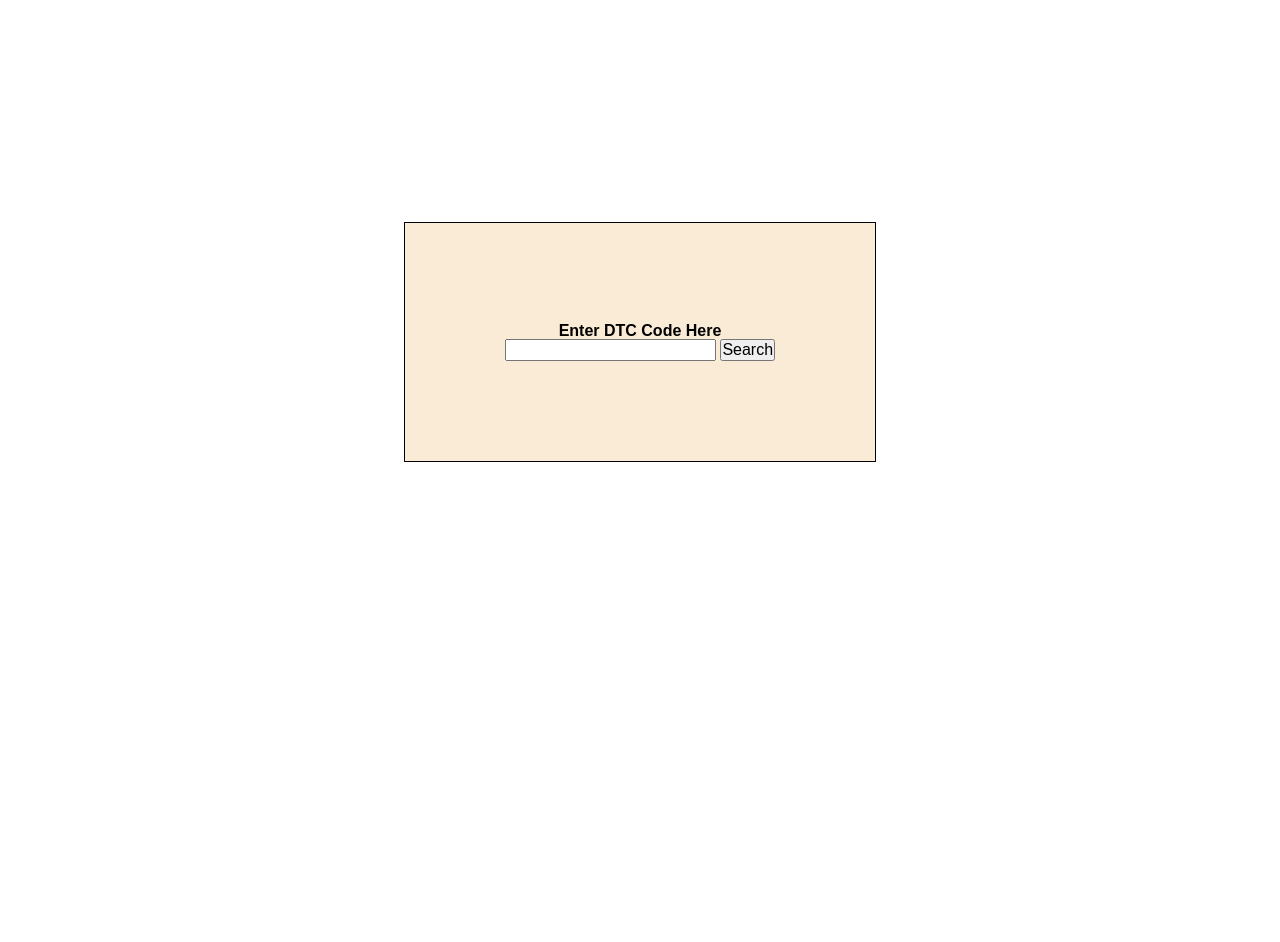
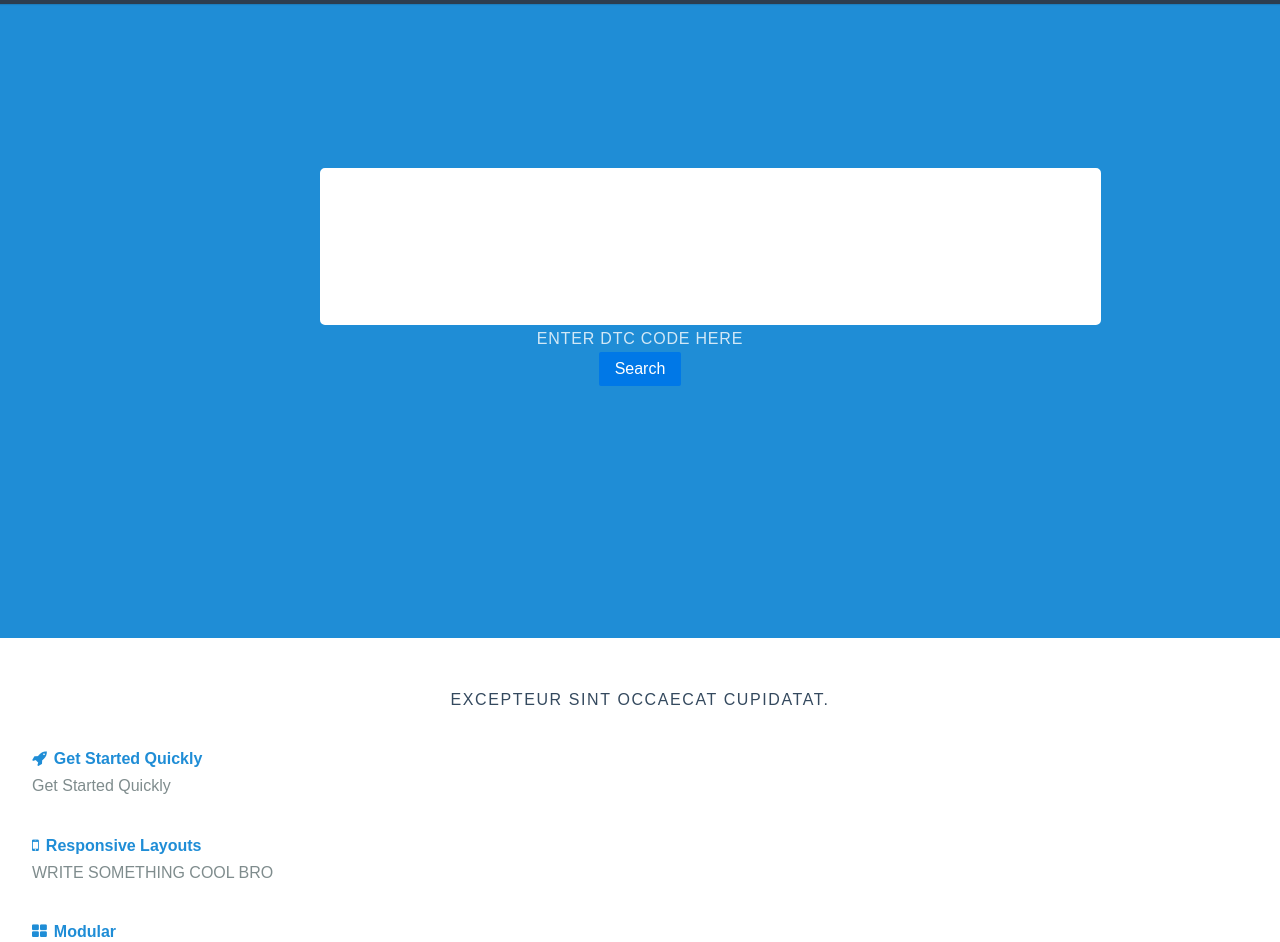
Before and after one commit to jacob-kachmarek/dtc-solutions, a plain HTML site: page index.html in a window 1280 px wide. Shown: the part 58-1000 px from the top of the page. Before the commit the page ends 800 px from the top, so only its background shows below. Drawn offline with nearby package versions, Linux system fonts and the light colour scheme.

Commit message:
Added frameWork PureCss, began styling site, and added back button to the results.html

```diff
--- a/assets/css/style.css
+++ b/assets/css/style.css
@@ -1,10 +1,13 @@
+* {
+    -webkit-box-sizing: border-box;
+    -moz-box-sizing: border-box;
+    box-sizing: border-box;
+}
+
 body {
-    display: flex;
-    align-items: center;
-    justify-content: center;
-    height: 100vh;
-    margin: 0;
-    padding: 0;
+    line-height: 1.7em;
+    color: #7f8c8d;
+    font-size: 13px;
 }
 
 #search-container {
@@ -35,3 +38,170 @@ button {
     flex-direction: column;
     margin: 5px;
 }
+
+h2,
+h3,
+h4,
+label {
+    color: #34495e;
+}
+
+.l-box {
+    padding: 1em;
+}
+
+.l-box-lrg {
+    padding: 2em;
+    border-bottom: 1px solid rgba(0,0,0,0.1);
+}
+
+.is-center {
+    text-align: center;
+}
+
+.pure-button {
+    background-color: #1f8dd6;
+    color: white;
+    padding: 0.5em 2em;
+    border-radius: 5px;
+}
+
+a.pure-button-primary {
+    background: white;
+    color: #1f8dd6;
+    border-radius: 5px;
+    font-size: 120%;
+}
+
+.home-menu {
+    background: #2d3e50;
+    padding: 0.5em;
+    text-align: center;
+    box-shadow: 0 1px 1px rgba(0,0,0, 0.10);
+}
+
+.pure-menu.pure-menu-fixed {
+    border-bottom: none;
+    z-index: 4;
+}
+
+.home-menu .pure-menu-heading {
+    color: white;
+    font-weight: 400;
+    font-size: 120%;
+}
+
+.home-menu .pure-menu-selected a {
+    color: white;
+}
+
+.home-menu a {
+    color: #6FBEF3;
+}
+.home-menu li a:hover,
+.home-menu li a:focus {
+    background: none;
+    border: none;
+    color: #AECFE5;
+}
+
+.splash-container {
+    background: #1f8dd6;
+    z-index: 1;
+    overflow: hidden;
+    /* The following styles are required for the "scroll-over" effect */
+    width: 100%;
+    height: 88%;
+    top: 0;
+    left: 0;
+    position: fixed !important;
+}
+
+.splash {
+    width: 80%;
+    height: 50%;
+    margin: auto;
+    position: absolute;
+    top: 100px; left: 0; bottom: 0; right: 0;
+    text-align: center;
+    text-transform: uppercase;
+}
+
+.splash-head {
+    font-size: 20px;
+    font-weight: bold;
+    color: rgb(0, 0, 0);
+    border: 3px solid white;
+    padding: 1em 1.6em;
+    font-weight: 100;
+    border-radius: 5px;
+    line-height: 1em;
+}
+
+/* This is the subheading that appears on the blue section */
+.splash-subhead {
+    color: white;
+    letter-spacing: 0.05em;
+    opacity: 0.8;
+}
+
+.content-wrapper {
+    /* These styles are required for the "scroll-over" effect */
+    position: absolute;
+    top: 87%;
+    width: 100%;
+    min-height: 12%;
+    z-index: 2;
+    background: white;
+
+}
+.content {
+    padding: 1em 1em 3em;
+}
+.content-head {
+    font-weight: 400;
+    text-transform: uppercase;
+    letter-spacing: 0.1em;
+    margin: 2em 0 1em;
+}
+
+.content-subhead {
+    color: #1f8dd6;
+}
+
+.content-subhead i {
+        margin-right: 7px;
+}
+
+@media (min-width: 48em) {
+
+    body {
+        font-size: 16px;
+    }
+
+    .home-menu {
+        text-align: left;
+    }
+        .home-menu ul {
+            float: right;
+        }
+
+    .splash {
+        width: 50%;
+        height: 50%;
+    }
+
+    .splash-head {
+        font-size: 250%;
+    }
+
+    .l-box-lrg {
+        border: none;
+    }
+
+}
+@media (min-width: 78em) {
+    .splash-head {
+        font-size: 300%;
+    }
+}
--- a/index.html
+++ b/index.html
@@ -5,26 +5,63 @@
     <meta name="viewport" content="width=device-width, initial-scale=1.0">
     <link rel="stylesheet" href="./assets/css/reset.css">
     <link rel="stylesheet" href="./assets/css/style.css">
+    <link rel="stylesheet" href="https://netdna.bootstrapcdn.com/font-awesome/4.0.3/css/font-awesome.css">
+    <link rel="stylesheet" href="https://cdn.jsdelivr.net/npm/purecss@3.0.0/build/pure-min.css" integrity="sha384-X38yfunGUhNzHpBaEBsWLO+A0HDYOQi8ufWDkZ0k9e0eXz/tH3II7uKZ9msv++Ls" crossorigin="anonymous">
     <link rel="stylesheet" href="https://cdn.jsdelivr.net/npm/purecss@3.0.0/build/base-min.css">
     <script src="https://ajax.googleapis.com/ajax/libs/jquery/3.6.4/jquery.min.js"></script>
-    <title>dtc-solutions</title>
+    <title>DTC-solutions</title>
 </head>
 
 <body>
-    <div>
-        <div id="search-container">
-            <div id="exp">
-                <h3>Enter DTC Code Here</h3>
-            </div>
-            <div id="input-search">
-                <input id="dtc-input">
-                <button id="search-button">Search</button>
+    <div class="header">
+        <div class="home-menu pure-menu pure-menu-horizontal pure-menu-fixed">
+            <a class="pure-menu-heading" href="">DTC Solutions</a>
+            <ul class="pure-menu-list">
+                <li class="pure-menu-item pure-menu-selected"><a href="#" class="pure-menu-link">Home</a></li>
+                <li class="pure-menu-item"><a href="#contact" class="pure-menu-link">Contact</a></li>
+            </ul>
+        </div>
+    </div>
+
+    <div class="splash-container">
+        <div class="splash">
+            <input id="dtc-input" class="splash-head"></input>
+            <p class="splash-subhead">ENTER DTC CODE HERE</p>
+            <button id="search-button" class="pure-button pure-button-primary">Search</button>
+        </div>
+    </div>
+
+    <div class="content-wrapper">
+        <div class="content">
+            <h2 class="content-head is-center">Excepteur sint occaecat cupidatat.</h2>
+            <div class="pure-g">
+                <div class="l-box pure-u-1 pure-u-md-1-2 pure-u-lg-1-4">
+                    <h3 class="content-subhead"><i class="fa fa-rocket"></i>Get Started Quickly</h3>
+                    <p>Get Started Quickly</p>
+                </div>
+                <div class="l-box pure-u-1 pure-u-md-1-2 pure-u-lg-1-4">
+                    <h3 class="content-subhead"><i class="fa fa-mobile"></i>Responsive Layouts</h3>
+                    <p>WRITE SOMETHING COOL BRO</p>
+                </div>
+                <div class="l-box pure-u-1 pure-u-md-1-2 pure-u-lg-1-4">
+                    <h3 class="content-subhead"><i class="fa fa-th-large"></i>Modular</h3>
+                    <p>WRITE SOMETHING COOL BRO</p>
+                </div>
+                <div class="l-box pure-u-1 pure-u-md-1-2 pure-u-lg-1-4">
+                    <h3 class="content-subhead"><i class="fa fa-check-square-o"></i>Plays Nice</h3>
+                    <p>WRITE SOMETHING COOL BRO</p>
+                </div>
             </div>
         </div>
+    <div id="contact" class="content">
+        <h2 class="content-head is-center">Dolore magna aliqua. Uis aute irure.</h2>
+            <div class="l-box-lrg pure-u-1 pure-u-md-3-5">
+                <h4>Contact Us</h4>
+                <p></p>
+                <h4>More Information</h4>
+                <p></p>
+            </div>
     </div>
-    <script src="https://ajax.googleapis.com/ajax/libs/jquery/3.6.4/jquery.min.js"></script>
-    <!-- commented this source out -->
-    <!-- <script src="jquery-3.6.4.min.js"></script> -->
-    <script src="./assets/js/script.js"></script>
+<script src="./assets/js/script.js"></script>
 </body>
 </html>
```
Also changed, not shown: assets/js/results.js (+6 -1 lines), results.html (+5 -3 lines).
